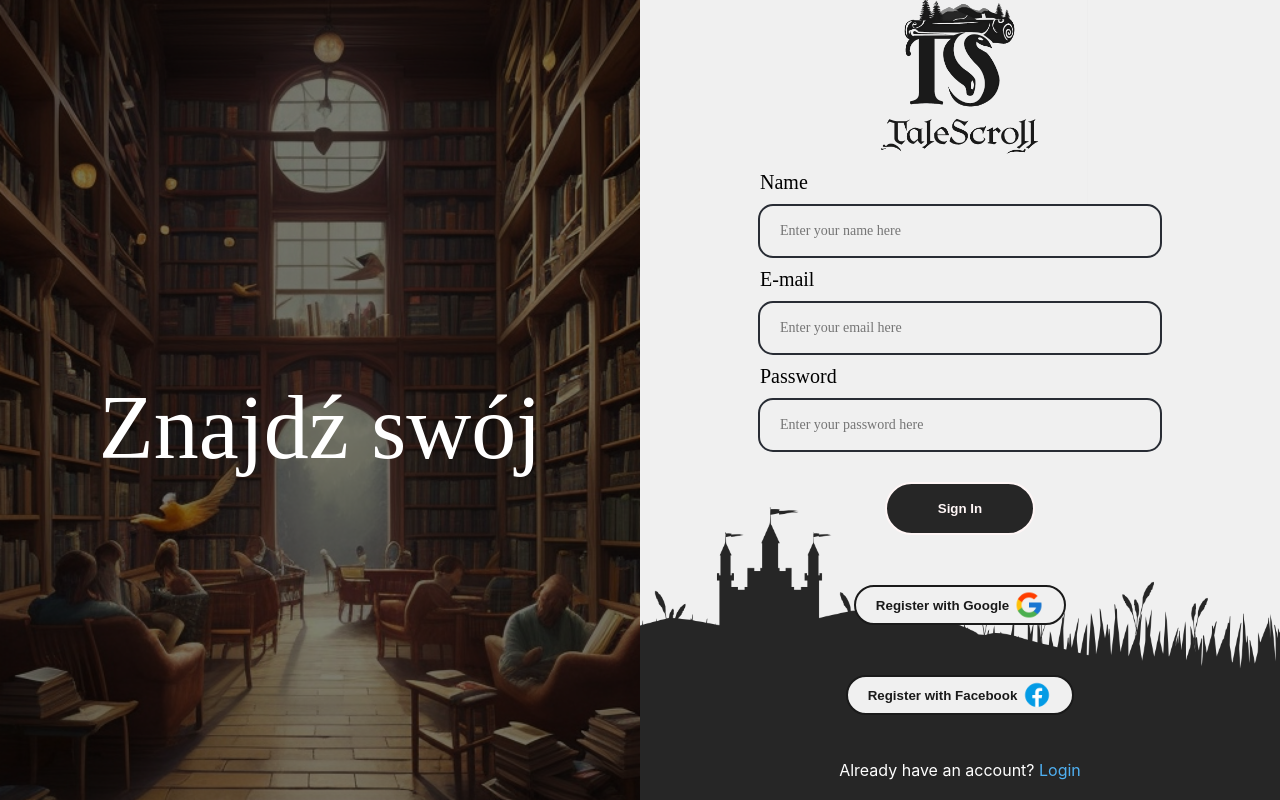
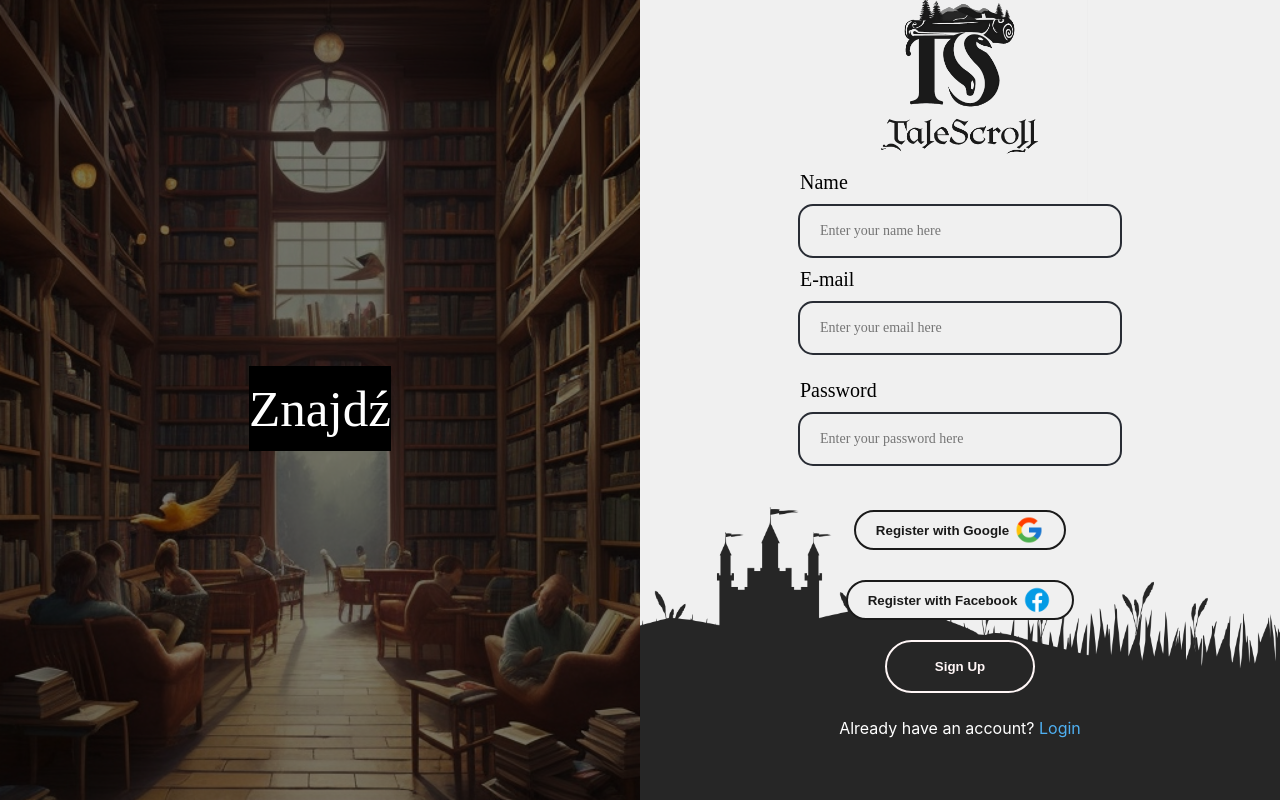
Before and after one commit to OsziKe/talescroll-login, a React (Create React App) app: page / in a window 1280 px wide. Built offline with nearby package versions, Linux system fonts and the light colour scheme.

Commit message:
Initialize project using Create React App

```diff
--- a/public/index.html
+++ b/public/index.html
@@ -2,7 +2,7 @@
 <html lang="en">
   <head>
     <meta charset="utf-8" />
-    <link rel="icon" href="%PUBLIC_URL%/favicon.ico" />
+    <link rel="icon" href="%PUBLIC_URL%/jazda.png" />
     <meta name="viewport" content="width=device-width, initial-scale=1" />
     <meta name="theme-color" content="#000000" />
     <meta
--- a/src/App.js
+++ b/src/App.js
@@ -1,17 +1,19 @@
 import React from 'react';
 import './App.css';
+import { BrowserRouter as Router, Routes, Route } from 'react-router-dom';
+import Home from "./Components/HomePage/Home";
 import LoginSignup from "./Components/LoginSignup/LoginSignup";
 import SlideShow from "./Components/LoginSignup/SlideShow";
-import { BrowserRouter as Router, Routes, Route } from 'react-router-dom';
-import Home from "./Components/HomePage/Home";
 
 function App() {
     return (
         <Router>
             <div>
-                <SlideShow />
                 <Routes>
-                    <Route path="/" element={<LoginSignup />} />
+                    <Route path="/" element={<>
+                        <SlideShow />
+                        <LoginSignup />
+                    </>} />
                     <Route path="/home" element={<Home />} />
                 </Routes>
             </div>
--- a/src/Components/LoginSignup/LoginSignup.css
+++ b/src/Components/LoginSignup/LoginSignup.css
@@ -69,8 +69,8 @@ img {
 .input {
     display: flex;
     align-items: center;
-    width: 100%;
-    max-width: 400px;
+    width: 50%;
+    max-width: 80%;
     height: 50px;
     border: 2px solid #282c34;
     border-radius: 15px;
@@ -79,11 +79,10 @@ img {
 
 p {
     display: flex;
-    flex-direction: column; /* Dodajemy to, aby zawartość (input) była pod paragrafem */
+    flex-direction: column;
     margin: 10px 0;
     width: 100%;
-    max-width: 400px;
-    z-index: 2;
+    max-width: 50%; /* Zmieniamy szerokość maksymalną na 80% */
     font-family: Wonderworld PERSONAL USE;
     font-size: 20px;
     font-style: normal;
@@ -141,13 +140,14 @@ span {
     transition: background-color 0.3s ease;
     gap: 5px;
     flex-direction: column;
-    height: 3em;
+    height: 100%;
+    max-height: 40px;
     width: 100%;
     max-width: 400px;
     display: flex;
     align-items: center;
     margin: auto;
-    margin-top: 30px;
+    margin-top: 10px;
     justify-content: center;
     cursor: pointer;
     z-index: 2;
@@ -162,7 +162,7 @@ span {
 .forgot-password
 {
     padding-left: 52px;
-    margin-top: 20px;
+    margin-bottom: 20px;
     z-index: 2;
 }
 
@@ -185,7 +185,6 @@ span {
     display: flex;
     align-items: center;
     margin: auto;
-    margin-top: 30px;
     justify-content: center;
     z-index: 2;
 }
@@ -215,7 +214,6 @@ span {
     display: flex;
     align-items: center;
     margin: auto;
-    margin-top: 30px;
     justify-content: center;
     cursor: pointer;
     z-index: 2;
@@ -237,3 +235,38 @@ span {
     color: white;
     padding: 5px;
 }
+
+.error-message {
+    color: red;
+    font-size: 14px;
+    margin-top: 4px; /* Dodatkowy odstęp nad komunikatem */
+}
+
+
+#sign-up-button {
+    background-color: #262626;
+    color: #fff6f6;
+    border: none;
+    border: solid 2px;
+    border-radius: 50px;
+    padding: 10px 20px;
+    font-weight: bold;
+    cursor: pointer;
+    transition: background-color 0.3s ease;
+    gap: 5px;
+    flex-direction: column;
+    height: 4em;
+    width: 150px;
+    max-width: 500px;
+    display: flex;
+    align-items: center;
+    margin: auto;
+    justify-content: center;
+    z-index: 2;
+}
+
+#sign-up-button:hover {
+    background-color: #ffffff; /* Kolor tła przy najechaniu myszą */
+    transition: background-color 0.5s ease;
+    color: #1a1a1a;
+}
--- a/src/Components/LoginSignup/LoginSignup.jsx
+++ b/src/Components/LoginSignup/LoginSignup.jsx
@@ -3,32 +3,63 @@ import './LoginSignup.css';
 import google_icon from '../Assets/icons8-google-144.png';
 import facebook_icon from '../Assets/icons8-facebook-144.png';
 import logo from '../Assets/withoutbg.png';
-import { auth, googleProvider, signInWithPopup } from './firebase';
 import { useNavigate } from 'react-router-dom';
-
-
-
+import { auth, googleProvider, facebookProvider, signInWithPopup, createUser, signIn } from './firebase';
 
 function LoginSignup(props) {
     const [showLoginForm, setShowLoginForm] = useState(false);
-    const navigate = useNavigate(); // Użyj hooka useNavigate do nawigacji
+    const [isRegister, setIsRegister] = useState(true);
+    const navigate = useNavigate();
+    const [email, setEmail] = useState('');
+    const [password, setPassword] = useState('');
+    const [emailError, setEmailError] = useState('');
+    const [passwordError, setPasswordError] = useState('');
 
     const toggleLoginForm = () => {
         setShowLoginForm(!showLoginForm);
+        setIsRegister(!isRegister);
+        // Zresetuj komunikaty o błędach
+        setEmailError('');
+        setPasswordError('');
     };
 
-    const handleGoogleRegister = async () => {
+    const handleGoogleAction = async () => {
         try {
             const result = await signInWithPopup(auth, googleProvider);
             if (result.user) {
-                // Przekieruj na stronę "/home" po zalogowaniu
-                navigate('/home'); // Upewnij się, że ścieżka jest zgodna z trasą w App.js
+                navigate('/home');
             }
         } catch (error) {
             console.error(error);
         }
     };
 
+    const handleFacebookAction = async () => {
+        try {
+            const result = await signInWithPopup(auth, facebookProvider);
+            if (result.user) {
+                navigate('/home');
+            }
+        } catch (error) {
+            console.error(error);
+        }
+    };
+
+    const handleEmailAction = async () => {
+        try {
+            const result = isRegister
+                ? await createUser(auth, email, password)
+                : await signIn(auth, email, password);
+
+            if (result.user) {
+                navigate('/home');
+            }
+        } catch (error) {
+            console.error(error);
+            setEmailError(error.message);
+            setPasswordError('');
+        }
+    };
 
     return (
         <div className="container">
@@ -36,63 +67,83 @@ function LoginSignup(props) {
                 <div className="header">
                     <img src={logo} alt="" className="logo" />
                 </div>
+                <div className="inputs">
                     {showLoginForm ? (
-                    <div className="inputs">
+                        <>
                             <p>E-mail</p>
                             <div className="input" placeholder="Enter your email here">
-                            <input type="email" placeholder="Enter your email here" />
+                                <input
+                                    type="email"
+                                    id="email"
+                                    placeholder="Enter your email here"
+                                    onChange={(e) => setEmail(e.target.value)}
+                                />
                             </div>
+                            <p className="error-message">{emailError}</p>
                             <p>Password</p>
                             <div className="input" placeholder="Enter your password here">
-                            <input type="password" placeholder="Enter your password here" />
+                                <input
+                                    type="password"
+                                    id="password"
+                                    placeholder="Enter your password here"
+                                    onChange={(e) => setPassword(e.target.value)}
+                                    minLength="6"
+                                    maxLength="20"
+                                />
                             </div>
-                    </div>
+                            <p className="error-message">{passwordError}</p>
+                        </>
                     ) : (
-                    <div className="inputs">
+                        <>
                             <p>Name</p>
                             <div className="input" placeholder="Enter your name here">
                                 <input type="text" placeholder="Enter your name here" />
                             </div>
                             <p>E-mail</p>
                             <div className="input" placeholder="Enter your email here">
-                            <input type="email" placeholder="Enter your email here" />
+                                <input
+                                    type="email"
+                                    id="email"
+                                    placeholder="Enter your email here"
+                                    onChange={(e) => setEmail(e.target.value)}
+                                />
                             </div>
+                            <p className="error-message">{emailError}</p>
                             <p>Password</p>
                             <div className="input" placeholder="Enter your password here">
-                            <input type="password" placeholder="Enter your password here" />
+                                <input
+                                    type="password"
+                                    id="password"
+                                    placeholder="Enter your password here"
+                                    onChange={(e) => setPassword(e.target.value)}
+                                />
                             </div>
+                            <p className="error-message">{passwordError}</p>
+                        </>
+                    )}
+                </div>
+                <div className="submit-container">
                     <div className="submit">
-                            <button id="sign-in-button">
-                                Sign In
-                            </button>
-                        </div>
-                    </div>
-                )}
-                <div className="submit-container">
-                    {showLoginForm ? (
-                        <div className="submit2" onClick={toggleLoginForm} id="login-in-button">
-                            Login
-                        </div>
-                    ) : (
-                        <>
-                            <div className="submit" >
-                                <button id="google-login-button" onClick={handleGoogleRegister} id="iconbutton">
+                        <button id="google-login-button" onClick={handleGoogleAction} id="iconbutton">
                             <div className="button-content">
                                 <img src={google_icon} alt="" className="icon" />
-                                        Register with Google
+                                {isRegister ? 'Register with Google' : 'Login with Google'}
                             </div>
                         </button>
                     </div>
                     <div className="submit">
-                                <button id="facebook-login-button" id="iconbutton">
+                        <button id="facebook-login-button" onClick={handleFacebookAction} id="iconbutton">
                             <div className="button-content">
                                 <img src={facebook_icon} alt="" className="icon" />
-                                        Register with Facebook
+                                {isRegister ? 'Register with Facebook' : 'Login with Facebook'}
                             </div>
                         </button>
                     </div>
-                        </>
-                    )}
+                    <div className="submit">
+                        <button id="sign-up-button" onClick={handleEmailAction}>
+                            {isRegister ? 'Sign Up' : 'Sign In'}
+                        </button>
+                    </div>
                     <div className="forgot-password">
                         {showLoginForm
                             ? "Don't have an account? "
@@ -113,4 +164,11 @@ export default LoginSignup;
 
 
 
+
+
+
+
+
+
+
 //pod przycisk z ikonka googla podlacz api googla do logowania
--- a/src/Components/LoginSignup/SlideShow.css
+++ b/src/Components/LoginSignup/SlideShow.css
@@ -66,10 +66,13 @@
 }
 
 .text-overlay h2 {
-    font-size: 90px;
-    margin-bottom: 20px; /* Dodaj odstęp na dole tytułu */
-    line-height: 1.3; /* Ustaw wysokość linii, aby zachować odstępy między linijkami */
-    color: white;
+    font-size: 4vw; /* Rozmiar czcionki w jednostkach viewport width (%) */
+    margin-bottom: 2vw; /* Marginesy w jednostkach viewport width (%) */
+}
+
+.line-background {
+    padding: 1vw 0; /* Odstęp na górze i na dole w jednostkach viewport width (%) */
+    margin-bottom: 0.5vw; /* Odstęp między linijkami w jednostkach viewport width (%) */
 }
 
 span {
--- a/src/Components/LoginSignup/SlideShow.jsx
+++ b/src/Components/LoginSignup/SlideShow.jsx
@@ -10,16 +10,10 @@ const images = [pic1, pic2, pic3, pic4];
 
 const textData = [
     [
-        "Zarejestruj się,",
-        "aby Nie",
-        "Przegapić",
-        "Okazji!",
+        "Zarejestruj się \n aby Nie \n Przegapić \n Okazji!"
     ],
     [
-        "Znajdź swój",
-        "ulubiony",
-        "świat",
-        "w książkach!",
+        "Znajdź swój \n ulubiony \n świat \n w książkach!",
     ],
     [
         "Rozpocznij swoją",
@@ -63,7 +57,11 @@ const SlideShow = () => {
             <img src={images[currentSlide]} alt={`Slide ${currentSlide + 1}`} />
             <div className="text-overlay">
                 <div className="text-center">
-                    <h2>{currentText}</h2>
+                    <h2>{currentText.split('\n').map((line, index) => (
+                        <div className="line-background" key={index}>
+                            {line}
+                        </div>
+                    ))}</h2>
                 </div>
             </div>
         </div>
--- a/src/Components/LoginSignup/firebase.js
+++ b/src/Components/LoginSignup/firebase.js
@@ -1,5 +1,5 @@
 import { initializeApp } from 'firebase/app';
-import { getAuth, GoogleAuthProvider, FacebookAuthProvider, signInWithPopup } from 'firebase/auth';
+import { getAuth, GoogleAuthProvider, FacebookAuthProvider, signInWithPopup, createUserWithEmailAndPassword as createUser, signInWithEmailAndPassword as signIn } from 'firebase/auth';
 
 const firebaseConfig = {
     apiKey: "AIzaSyBzBmwmM1U4wBuFE-oeTUGozNxglRs8CKA",
@@ -17,4 +17,4 @@ const auth = getAuth(app);
 const googleProvider = new GoogleAuthProvider();
 const facebookProvider = new FacebookAuthProvider();
 
-export { auth, googleProvider, facebookProvider, signInWithPopup };
+export { auth, googleProvider, facebookProvider, signInWithPopup, createUser, signIn };
```
Lines whose indentation alone changed are shown as unchanged.
